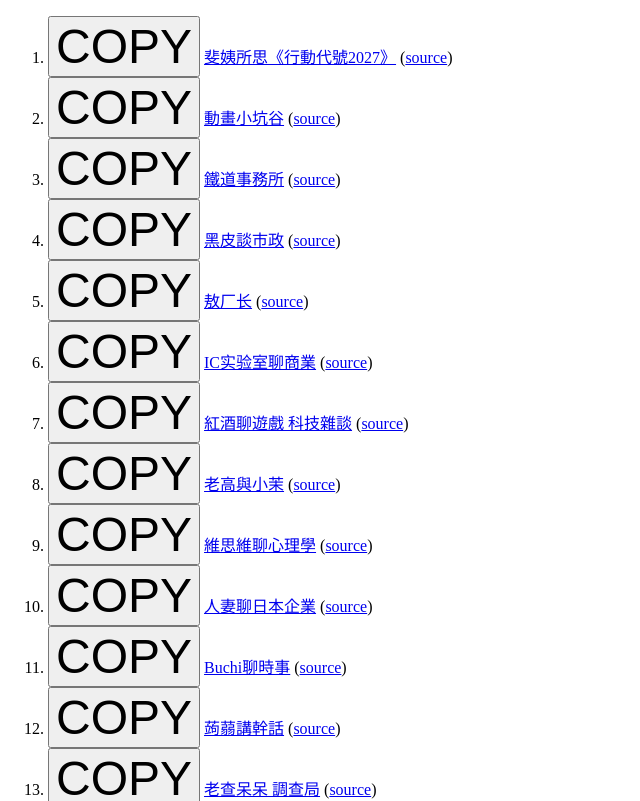
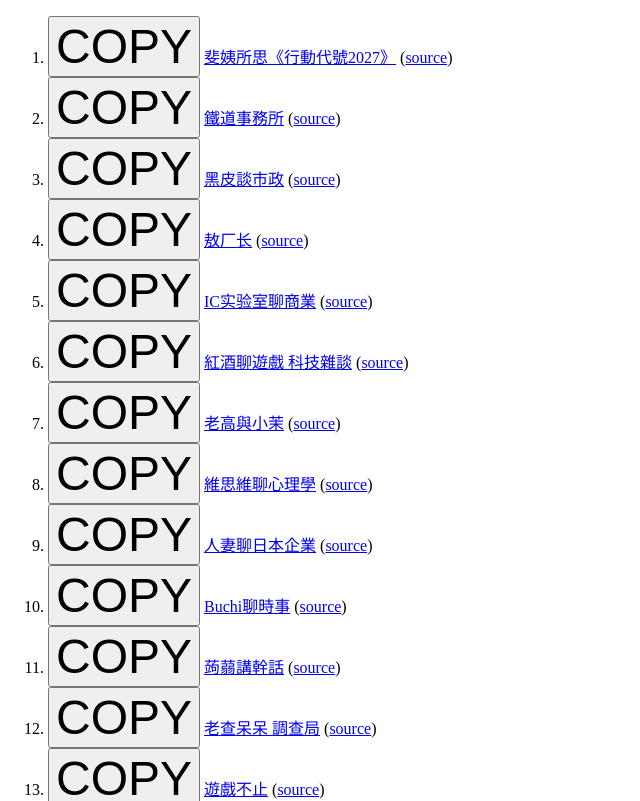
Before and after one commit to democwise2016/action-UT-Podcast, a plain HTML site: page index.html in a window 1280 px wide. Shown: the top 801 px of the page, without its empty margins (0-640 px from the left). Drawn offline with Linux system fonts and the light colour scheme.

Commit message:
Deploying to gh-pages from @ democwise2016/action-UT-Podcast@e5e081f0f1d8b979638b6998e0b48cfcd6d05862 🚀

```diff
--- a/index.html
+++ b/index.html
@@ -23,11 +23,6 @@
       <button type="button" style="font-size: 3rem" onclick="copyPlainString('https://democwise2016.github.io/action-UT-Podcast/fanamericantime-code2027-ch_UC2VKL-DkRvXtWkfjMzkYvmw.rss');this.style.color='red';">COPY</button>
       <a href="https://democwise2016.github.io/action-UT-Podcast/fanamericantime-code2027-ch_UC2VKL-DkRvXtWkfjMzkYvmw.rss" target="_blank">斐姨所思《行動代號2027》</a>
       (<a href="https://www.youtube.com/channel/UC2VKL-DkRvXtWkfjMzkYvmw" target="_blank">source</a>)
-    </li>
-<li>
-      <button type="button" style="font-size: 3rem" onclick="copyPlainString('https://democwise2016.github.io/action-UT-Podcast/valleylife351-ch_UCbCb-ZUoKwQ8vcRbrH2nE0Q.rss');this.style.color='red';">COPY</button>
-      <a href="https://democwise2016.github.io/action-UT-Podcast/valleylife351-ch_UCbCb-ZUoKwQ8vcRbrH2nE0Q.rss" target="_blank">動畫小坑谷</a>
-      (<a href="https://www.youtube.com/channel/UCbCb-ZUoKwQ8vcRbrH2nE0Q" target="_blank">source</a>)
     </li>
 <li>
       <button type="button" style="font-size: 3rem" onclick="copyPlainString('https://democwise2016.github.io/action-UT-Podcast/Railway-Office-ch_UCdinDPM5zd2nk2LdtOcEDPQ.rss');this.style.color='red';">COPY</button>
@@ -155,11 +150,6 @@
       (<a href="https://www.youtube.com/channel/UCine3_lVU-rFDRRI8xeImHA" target="_blank">source</a>)
     </li>
 <li>
-      <button type="button" style="font-size: 3rem" onclick="copyPlainString('https://democwise2016.github.io/action-UT-Podcast/Kay2-ch_UCwtcobm6l5gv0LcKVwzQgPw.rss');this.style.color='red';">COPY</button>
-      <a href="https://democwise2016.github.io/action-UT-Podcast/Kay2-ch_UCwtcobm6l5gv0LcKVwzQgPw.rss" target="_blank">Kay_漫天大坑</a>
-      (<a href="https://www.youtube.com/channel/UCwtcobm6l5gv0LcKVwzQgPw" target="_blank">source</a>)
-    </li>
-<li>
       <button type="button" style="font-size: 3rem" onclick="copyPlainString('https://democwise2016.github.io/action-UT-Podcast/user-sg9pi2kv7d-ch_UCtlELst50iCTWw_D9jt1cEg.rss');this.style.color='red';">COPY</button>
       <a href="https://democwise2016.github.io/action-UT-Podcast/user-sg9pi2kv7d-ch_UCtlELst50iCTWw_D9jt1cEg.rss" target="_blank">蛋弟 動漫心理學</a>
       (<a href="https://www.youtube.com/channel/UCtlELst50iCTWw_D9jt1cEg" target="_blank">source</a>)
```
